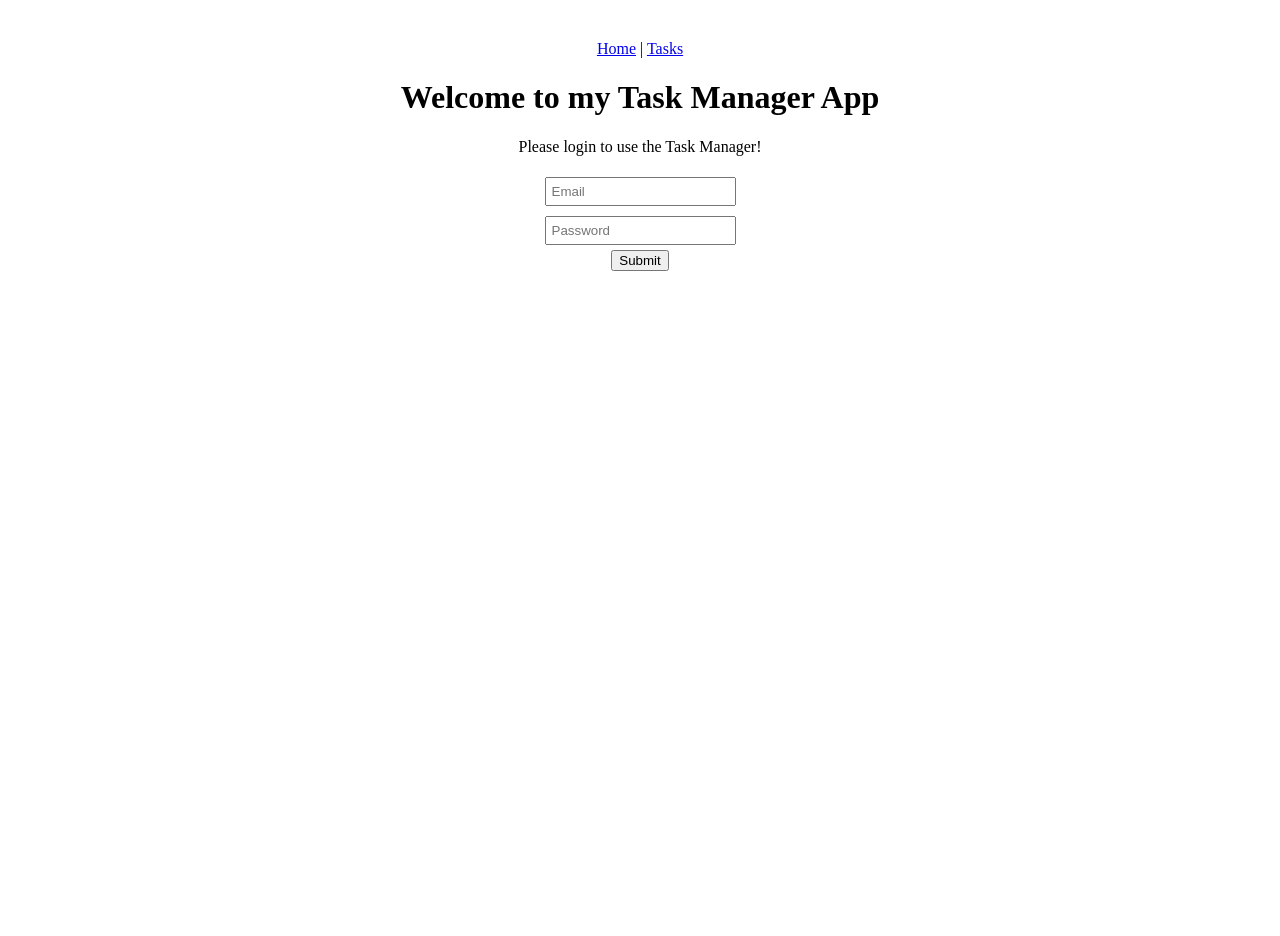
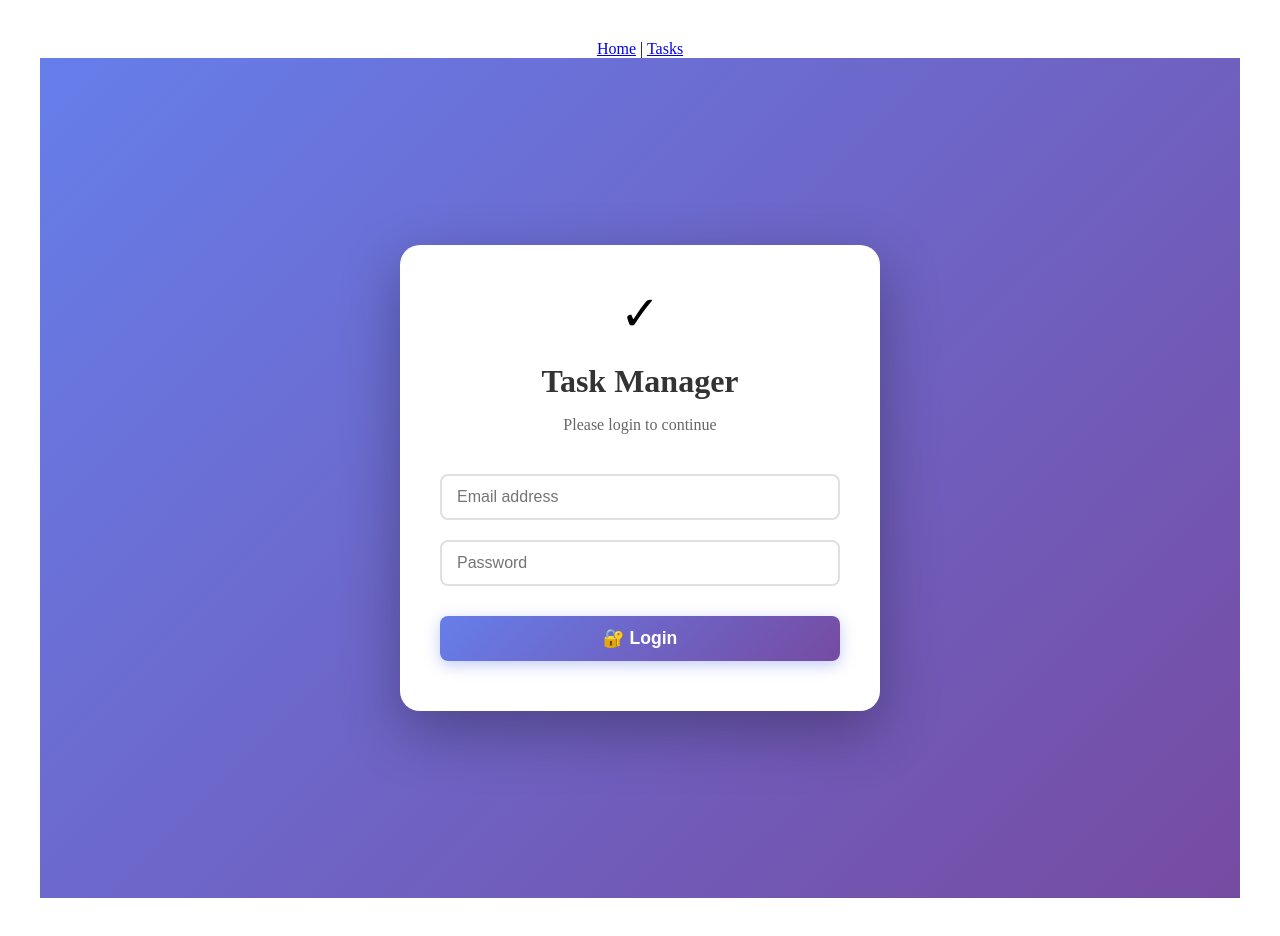
Before and after one commit to gtkcworks/test2, a React (Vite) app in the folder Capstone-main/capstone-frontend/: page / in a window 1280 px wide. Before the commit the page ends 800 px from the top, so only its background shows below. Built offline with nearby package versions, Linux system fonts and the light colour scheme; no server answers.

Commit message:
update home.jsx

```diff
--- a/Capstone-main/capstone-frontend/src/pages/Home.jsx
+++ b/Capstone-main/capstone-frontend/src/pages/Home.jsx
@@ -1,22 +1,19 @@
-import { useState, useEffect } from "react"
+import { useState } from "react"
 
-export default function Home() {{
+export default function Home() {
   const [email, setEmail] = useState("")
   const [password, setPassword] = useState("")
   const [error, setError] = useState("")
-   }
+  const [loading, setLoading] = useState(false)
 
   const API_URL = import.meta.env.VITE_API_URL || "http://localhost:3000";
 
-      const textbox = {
-         padding: 5,
-         margin: 5,
-         placeItems: "center"
-      }
-
   const login = async (e) => {
     e.preventDefault()
-      console.log(`Email: ${email}`)
+    setLoading(true)
+    setError("")
+
+    try {
       const response = await fetch(`${API_URL}/auth/login`, {
         method: "POST",
         headers: {
@@ -27,21 +24,155 @@ export default function Home() {{
           password: password
         })
       })
+
+      if (!response.ok) {
+        const errorData = await response.json().catch(() => ({ error: "Login failed" }))
+        throw new Error(errorData.error || "Invalid email or password")
+      }
+
       const result = await response.json()
       localStorage.setItem("jwt", result.token)
+      localStorage.setItem("userEmail", email)
+
+      // Show success message briefly before redirect
+      setError("Login successful! Redirecting...")
+      setTimeout(() => {
         window.location.href = "/tasks"
+      }, 1000)
+
+    } catch (error) {
+      setError(error.message || "Unable to connect to server")
+      setLoading(false)
     }
+  }
+
+  const containerStyle = {
+    minHeight: '100vh',
+    display: 'flex',
+    alignItems: 'center',
+    justifyContent: 'center',
+    background: 'linear-gradient(135deg, #667eea 0%, #764ba2 100%)',
+    padding: '20px'
+  }
+
+  const cardStyle = {
+    background: 'white',
+    borderRadius: '20px',
+    padding: '40px',
+    boxShadow: '0 20px 60px rgba(0,0,0,0.3)',
+    maxWidth: '400px',
+    width: '100%'
+  }
+
+  const titleStyle = {
+    color: '#333',
+    fontSize: '2em',
+    marginBottom: '10px',
+    textAlign: 'center'
+  }
+
+  const subtitleStyle = {
+    color: '#666',
+    fontSize: '1em',
+    marginBottom: '30px',
+    textAlign: 'center'
+  }
+
+  const inputStyle = {
+    width: '100%',
+    padding: '12px 15px',
+    margin: '10px 0',
+    border: '2px solid #e0e0e0',
+    borderRadius: '8px',
+    fontSize: '1em',
+    transition: 'border-color 0.3s',
+    boxSizing: 'border-box'
+  }
+
+  const buttonStyle = {
+    width: '100%',
+    padding: '12px',
+    margin: '20px 0 10px 0',
+    background: loading ? '#999' : 'linear-gradient(135deg, #667eea 0%, #764ba2 100%)',
+    color: 'white',
+    border: 'none',
+    borderRadius: '8px',
+    fontSize: '1.1em',
+    fontWeight: 'bold',
+    cursor: loading ? 'not-allowed' : 'pointer',
+    transition: 'transform 0.2s, box-shadow 0.2s',
+    boxShadow: '0 4px 15px rgba(102, 126, 234, 0.4)'
+  }
+
+  const errorStyle = {
+    color: error.includes('successful') ? '#4caf50' : '#f44336',
+    background: error.includes('successful') ? '#e8f5e9' : '#ffebee',
+    padding: '10px',
+    borderRadius: '8px',
+    marginTop: '15px',
+    textAlign: 'center',
+    fontSize: '0.9em'
+  }
+
+  const iconStyle = {
+    fontSize: '3em',
+    textAlign: 'center',
+    marginBottom: '20px'
+  }
+
   return (
-      <div>
-         <h1>Welcome to my Task Manager App</h1>
-         <p>Please login to use the Task Manager!</p>
-         <form>
-            <input type="email" id="emailInput" onChange={(e) => setEmail(e.target.value)} placeholder="Email" style={textbox} />
-            <br />
-            <input type="password" id="passwordInput" onChange={(e) => setPassword(e.target.value)} placeholder="Password" style={textbox} />
-            <br />
-            <input type="submit" id="loginBtn" onClick={login}/>
+    <div style={containerStyle}>
+      <div style={cardStyle}>
+        <div style={iconStyle}>✓</div>
+        <h1 style={titleStyle}>Task Manager</h1>
+        <p style={subtitleStyle}>Please login to continue</p>
+
+        <form onSubmit={login}>
+          <input
+            type="email"
+            value={email}
+            onChange={(e) => setEmail(e.target.value)}
+            placeholder="Email address"
+            style={inputStyle}
+            required
+            disabled={loading}
+            onFocus={(e) => e.target.style.borderColor = '#667eea'}
+            onBlur={(e) => e.target.style.borderColor = '#e0e0e0'}
+          />
+
+          <input
+            type="password"
+            value={password}
+            onChange={(e) => setPassword(e.target.value)}
+            placeholder="Password"
+            style={inputStyle}
+            required
+            disabled={loading}
+            onFocus={(e) => e.target.style.borderColor = '#667eea'}
+            onBlur={(e) => e.target.style.borderColor = '#e0e0e0'}
+          />
+
+          <button
+            type="submit"
+            disabled={loading}
+            style={buttonStyle}
+            onMouseOver={(e) => {
+              if (!loading) {
+                e.target.style.transform = 'translateY(-2px)'
+                e.target.style.boxShadow = '0 6px 20px rgba(102, 126, 234, 0.6)'
+              }
+            }}
+            onMouseOut={(e) => {
+              e.target.style.transform = 'translateY(0)'
+              e.target.style.boxShadow = '0 4px 15px rgba(102, 126, 234, 0.4)'
+            }}
+          >
+            {loading ? '🔄 Logging in...' : '🔐 Login'}
+          </button>
         </form>
+
+        {error && <div style={errorStyle}>{error}</div>}
+      </div>
     </div>
   )
 }
```
Lines whose indentation alone changed are shown as unchanged.
